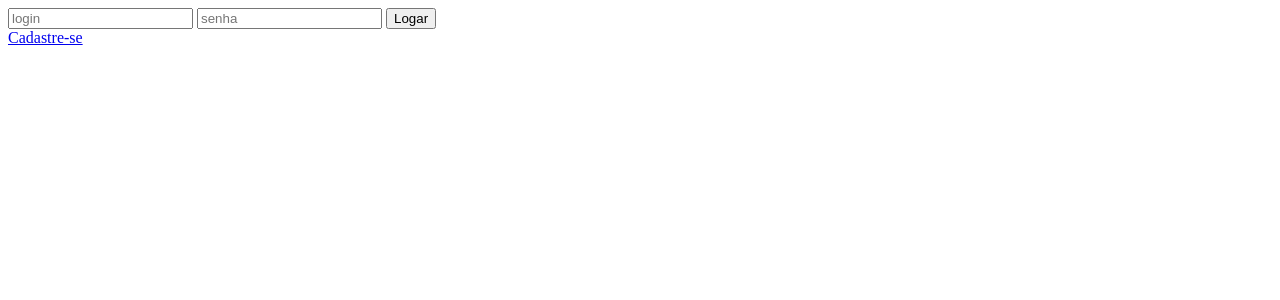
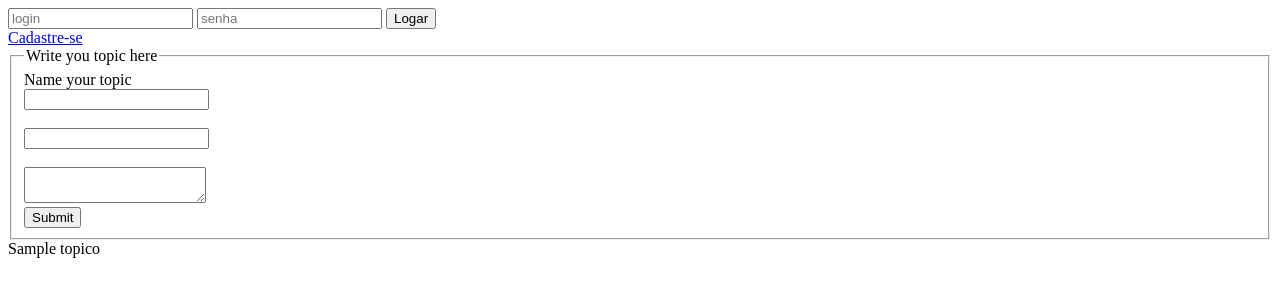
Before and after one commit to Gilmar1212/forum-project, a PHP site: page / in a window 1280 px wide. Shown: the top 300 px of the page. Run offline with PHP 8.4, Linux system fonts and the light colour scheme; tables that the repository leaves empty hold one stand-in row (values such as "Sample post").

Commit message:
primeira versão getTopics

```diff
--- a/view/index.php
+++ b/view/index.php
@@ -15,5 +15,7 @@
     <div>
         <a href="view-sign-up.php" title="Cadastre-se">Cadastre-se</a>
     </div>
+    <?php include("view-send-topic.php");?>
+    <?php include("view-return-topics.php");?>
 </body>
 </html>
--- a/view/view-return-topics.php
+++ b/view/view-return-topics.php
@@ -1,16 +1,25 @@
 <?php
-     interface crudCreate{
-        public function Create ($teste);
+      include_once("../connection/connect-db.php");
+     interface getRegisters{
+        public function getRegister ();
     }
 
-    class Teste implements crudCreate{
-        public function Create($teste){
-           echo $teste;
+    class Teste implements getRegisters{
+
+        public $ocurrence_query;
+
+        public function getRegister(){
+           $connect = new Connect_db();
+           $query_prepare = "SELECT * FROM topicos";
+           $this->ocurrence_query = $query_prepare;
+           $query_exec = mysqli_query($connect->connect(), $query_prepare);
+           while($register = mysqli_fetch_assoc($query_exec)){
+            echo $register['nome_topico']."<br>";
+           }
         }
     }
 
     $testando = new Teste();
 
-    $testando->Create("meu ovo");
-    echo "fodase";
+   echo $testando->getRegister();
 ?>
--- /dev/null
+++ b/view/view-send-topic.php
@@ -0,0 +1,10 @@
+ <form action="../model/model-crud-topics/model-create-topics.php" method="post" enctype="multipart/form-data">
+        <fieldset>
+            <legend>Write you topic here</legend>
+            <label for="topic-name">Name your topic</label><br>
+            <input type="text" name="topic-name" id="topic-name"><br><br>
+            <input type="text" name="topic-ranking"><br><br>
+            <textarea type="text" name="answer-topic"></textarea><br>
+            <input type="submit">
+        </fieldset>
+    </form>
```
Also changed, not shown: view/view-sign-up.php (+0 -7 lines).
